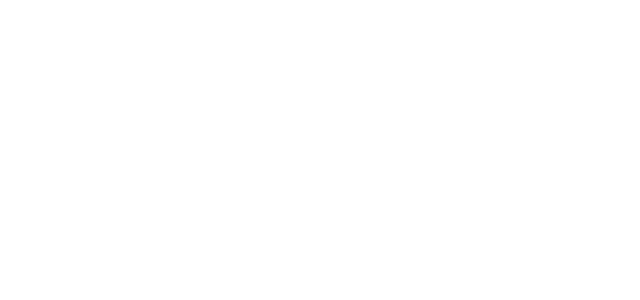
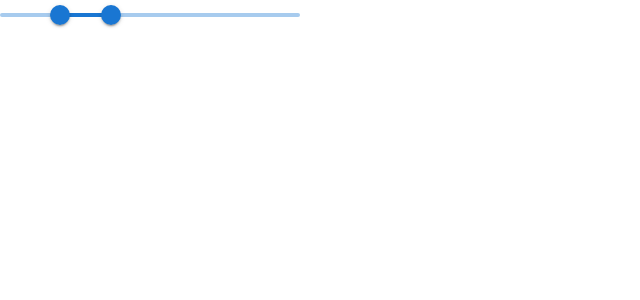
Before and after one commit to giveitem/DiscoveryQueue, a React (Create React App) app in the folder client/: page /Explore in a window 1280 px wide. Shown: the top 300 px of the page, without its empty margins (0-640 px from the left). Built offline with nearby package versions, Linux system fonts and the light colour scheme.

Commit message:
added explore

```diff
--- a/client/package.json
+++ b/client/package.json
@@ -3,6 +3,9 @@
   "version": "0.1.0",
   "private": true,
   "dependencies": {
+    "@emotion/react": "^11.10.5",
+    "@emotion/styled": "^11.10.5",
+    "@mui/material": "^5.10.14",
     "@testing-library/jest-dom": "^5.16.5",
     "@testing-library/react": "^13.4.0",
     "@testing-library/user-event": "^13.5.0",
--- a/client/src/App.js
+++ b/client/src/App.js
@@ -2,6 +2,7 @@
 import './App.css';
 import Five4Five from './pages/Five4Five';
 import Head2Head from './pages/Head2Head';
+import Explore from './pages/Explore';
 import HomePage from './pages/HomePage';
 import { BrowserRouter, Route } from 'react-router-dom';
 
@@ -11,7 +12,7 @@
       <BrowserRouter>
         <Route path="/Five4Five" component={Five4Five} />
         <Route path="/Head2Head" component={Head2Head} />
-
+        <Route path="/Explore" component={Explore} />
         <Route exact path="/" component={HomePage} />
       </BrowserRouter>
     </div>
--- a/client/src/pages/HomePage.js
+++ b/client/src/pages/HomePage.js
@@ -11,8 +11,14 @@
 
       </p>
       <Link to="/Head2Head">Head2Head</Link>
+      <p>
+
+      </p>
+      <Link to="/Explore">Explore</Link>
+      <p>   </p>
+      <img src="https://i.kym-cdn.com/photos/images/newsfeed/001/018/899/936.jpg" alt="cat" width="500" height="600">
+      </img>
     </div>
-
   )
 }
 
--- a/client/src/pages/explore.js
+++ b/client/src/pages/explore.js
@@ -0,0 +1,26 @@
+import * as React from 'react';
+import Box from '@mui/material/Box';
+import Slider from '@mui/material/Slider';
+
+function valuetext(value) {
+    return `${value}°C`;
+}
+export default function Explore() {
+    const [value, setValue] = React.useState([20, 37]);
+
+    const handleChange = (event, newValue) => {
+        setValue(newValue);
+    };
+
+    return (
+        <Box sx={{ width: 300 }}>
+            <Slider
+                getAriaLabel={() => 'Temperature range'}
+                value={value}
+                onChange={handleChange}
+                valueLabelDisplay="auto"
+                getAriaValueText={valuetext}
+            />
+        </Box>
+    );
+}
```
Also changed, not shown: 1 other file (tests, documents, lock files or other folders).
